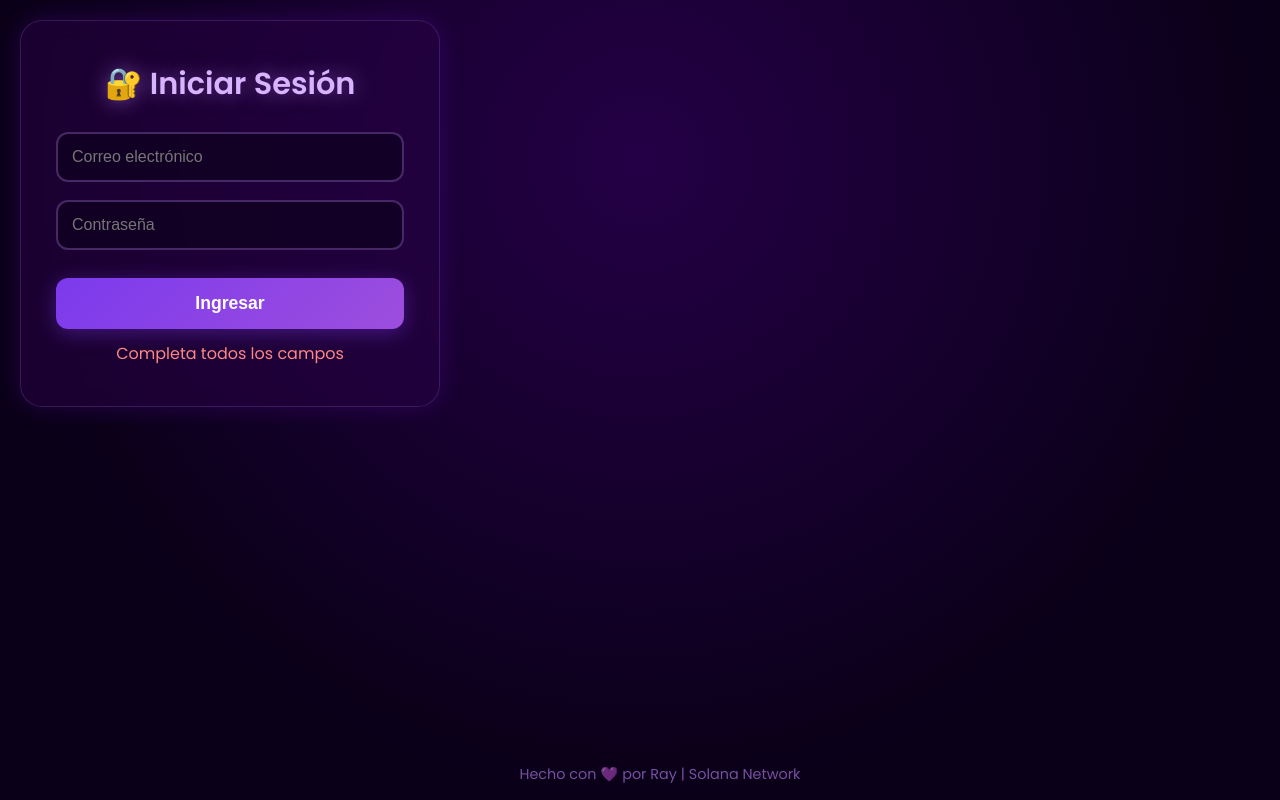
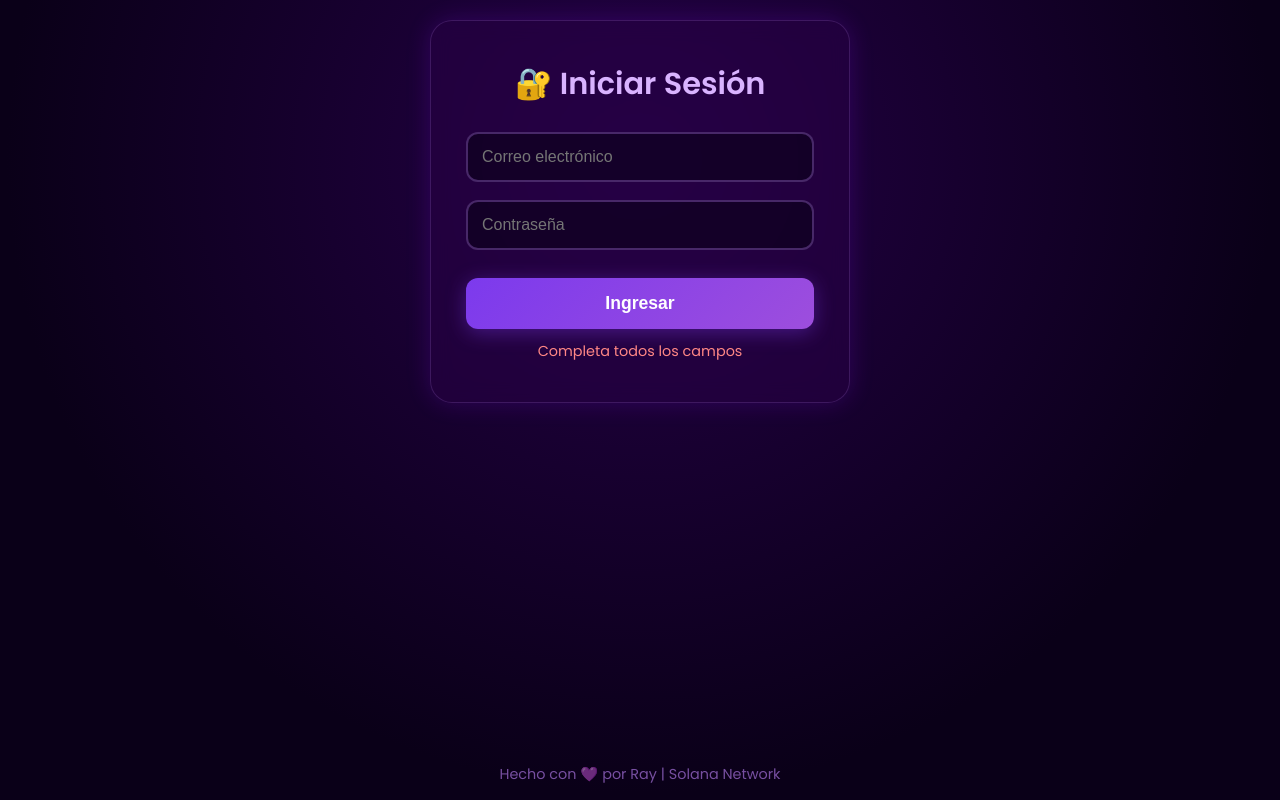
Before and after one commit to gozuray/RayPay, a plain HTML site: page frontend/login.html in a window 1280 px wide. Both pictures are taken after a click on the button "Ingresar". Drawn offline with Linux system fonts and the light colour scheme.

Commit message:
test 1 v3

```diff
--- a/frontend/login.html
+++ b/frontend/login.html
@@ -4,25 +4,41 @@
     <meta charset="UTF-8" />
     <title>RayPay - Login</title>
     <meta name="viewport" content="width=device-width, initial-scale=1.0" />
+
     <link
       href="https://fonts.googleapis.com/css2?family=Poppins:wght@400;600&display=swap"
       rel="stylesheet"
     />
-    <link rel="stylesheet" href="style.css" />
 
     <style>
+      /* === RESET GENERAL === */
+      * {
+        margin: 0;
+        padding: 0;
+        box-sizing: border-box;
+      }
+
       body {
         font-family: "Poppins", sans-serif;
         background: radial-gradient(circle at 50% 20%, #240046, #0a0018 70%);
+        height: 100vh;
+        width: 100%;
         display: flex;
         justify-content: center;
         align-items: center;
-        min-height: 100vh;
-        margin: 0;
-        padding: 20px;
         color: #fff;
       }
 
+      /* === CONTENEDOR DEL LOGIN CENTRADO === */
+      .login-wrapper {
+        display: flex;
+        justify-content: center;
+        align-items: center;
+        width: 100%;
+        padding: 20px;
+      }
+
+      /* === TARJETA DEL LOGIN === */
       .login-card {
         width: 100%;
         max-width: 420px;
@@ -35,7 +51,8 @@
         text-align: center;
       }
 
-      h2 {
+      /* === TÍTULO === */
+      .login-card h2 {
         font-size: 1.9rem;
         margin-bottom: 25px;
         color: #d9b3ff;
@@ -45,7 +62,8 @@
         gap: 10px;
       }
 
-      input {
+      /* === INPUTS === */
+      .login-card input {
         width: 100%;
         padding: 14px;
         margin-bottom: 18px;
@@ -56,14 +74,14 @@
         color: #fff;
         outline: none;
         transition: 0.25s;
-        text-align: left;
       }
 
-      input:focus {
+      .login-card input:focus {
         border-color: #c084fc;
         box-shadow: 0 0 12px rgba(192, 132, 252, 0.4);
       }
 
+      /* === BOTÓN LOGIN === */
       #btnLogin {
         width: 100%;
         padding: 15px;
@@ -84,6 +102,15 @@
         box-shadow: 0 6px 24px rgba(124, 58, 237, 0.6);
       }
 
+      /* === ERROR === */
+      #errorMsg {
+        color: #ff8686;
+        margin-top: 12px;
+        display: none;
+        font-size: 0.9rem;
+      }
+
+      /* === FOOTER === */
       footer {
         position: fixed;
         bottom: 15px;
@@ -97,6 +124,7 @@
 
   <body>
 
+    <div class="login-wrapper">
       <div class="login-card">
         <h2>🔐 Iniciar Sesión</h2>
 
@@ -116,7 +144,8 @@
 
         <button id="btnLogin">Ingresar</button>
 
-      <p id="errorMsg" style="color: #ff8686; margin-top: 12px; display: none;"></p>
+        <p id="errorMsg"></p>
+      </div>
     </div>
 
     <footer>
```
Lines whose indentation alone changed are shown as unchanged.
